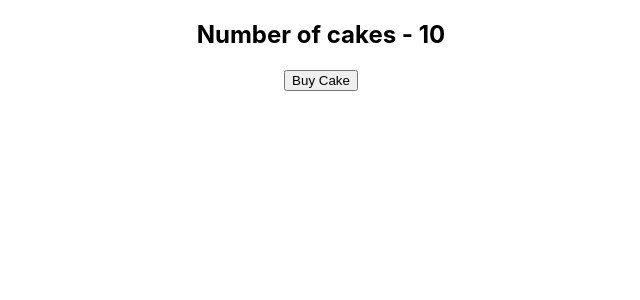
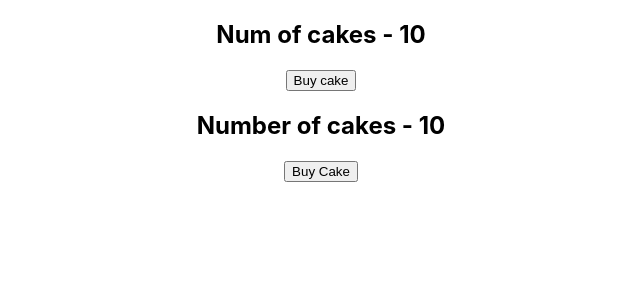
Before and after one commit to edw9908/react-redux-demo, a React (Create React App) app: page / in a window 1280 px wide. Shown: the top 300 px of the page, without its empty margins (319-959 px from the left). Built offline with nearby package versions, Linux system fonts and the light colour scheme.

Commit message:
useSelector

```diff
--- a/src/App.js
+++ b/src/App.js
@@ -3,11 +3,13 @@
 import CakeContainer from './components/CakeContainer';
 import { Provider } from 'react-redux';
 import store from './redux/store';
+import HooksCakeContainer from './components/HooksCakeContainer';
 
 function App() {
   return (
     <Provider store={store}>
       <div className="App">
+        <HooksCakeContainer />
         <CakeContainer />
       </div>
     </Provider>
--- /dev/null
+++ b/src/components/HooksCakeContainer.js
@@ -0,0 +1,14 @@
+import React from 'react';
+import { useSelector } from 'react-redux';
+
+function HooksCakeContainer() {
+    const numOfCakes = useSelector(state => state.numOfCakes);
+    return (
+        <div>
+            <h2>Num of cakes - {numOfCakes}</h2>
+            <button>Buy cake</button>
+        </div>
+    )
+}
+
+export default HooksCakeContainer
```
